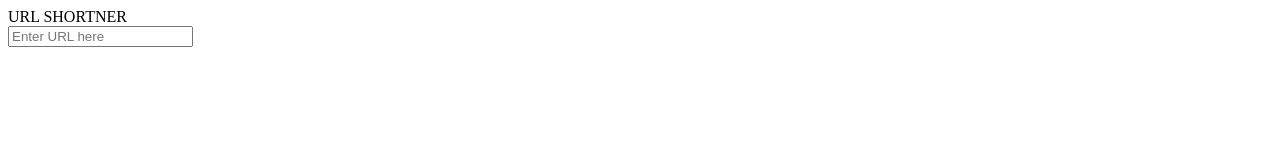
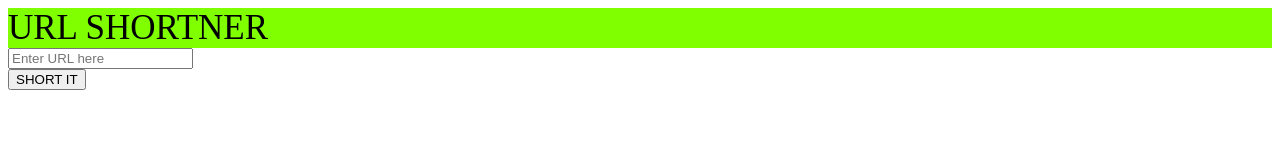
Before and after one commit to Logadharshini/URLshortner, a plain HTML site: page index.html in a window 1280 px wide. Drawn offline with Linux system fonts and the light colour scheme.

Commit message:
added input button ,div class, stylecss

```diff
--- a/index.html
+++ b/index.html
@@ -2,8 +2,16 @@
     <head>
         <title> URL SHORTNER</title>
     </head>
+    <link rel="stylesheet"  href="style.css">
     <body>
-        URL SHORTNER <br>
-        <input type="text" name="long-url-text" placeholder="Enter URL here" id="long-url">
+        <div class="heading">
+            URL SHORTNER <br>
+        </div>
+        <div class="text">
+            <input type="text" name="long-url-text" placeholder="Enter URL here" id="long-url"> <br>
+        </div>
+        <div class="button">
+            <input type="button" value="SHORT IT">
+        </div>
     </body>
 </html>
--- /dev/null
+++ b/style.css
@@ -0,0 +1,5 @@
+.heading
+{
+        background-color: chartreuse;
+        font-size: 35px;
+}
```
